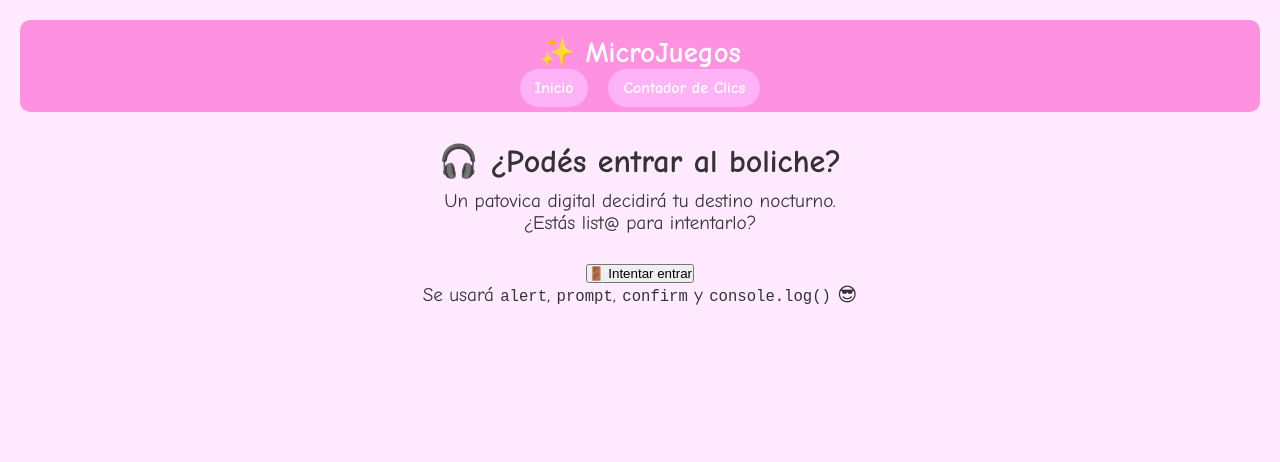
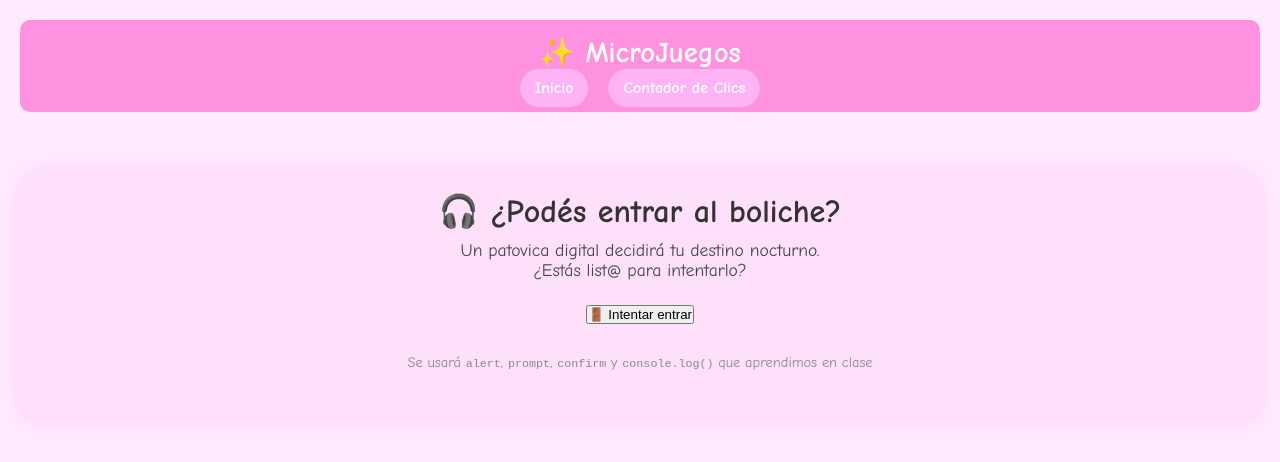
Before and after one commit to miruskitsa/microjuegos, a plain HTML site: page pages/club.html in a window 1280 px wide. Drawn offline with Linux system fonts and the light colour scheme.

Commit message:
agregando las xlases q me faltaba del css

```diff
--- a/pages/club.html
+++ b/pages/club.html
@@ -19,7 +19,7 @@
       <h2>🎧 ¿Podés entrar al boliche?</h2>
       <p class="subtexto">Un patovica digital decidirá tu destino nocturno.<br>¿Estás list@ para intentarlo?</p>
       <button id="boton-club" class="juego-btn">🚪 Intentar entrar</button>
-      <p class="nota">Se usará <code>alert</code>, <code>prompt</code>, <code>confirm</code> y <code>console.log()</code> 😎</p>
+      <p class="nota">Se usará <code>alert</code>, <code>prompt</code>, <code>confirm</code> y <code>console.log()</code> que aprendimos en clase</p>
     </section>
   </main>
 </body>
--- a/style.css
+++ b/style.css
@@ -95,3 +95,23 @@ main p {
 #boton-clic:active {
   transform: scale(0.95);
 }
+/* club */
+.club-container {
+  margin-top: 60px;
+  padding: 20px;
+  background-color: #ffe0fa;
+  border-radius: 20px;
+  box-shadow: 0 0 20px rgba(255, 102, 204, 0.2);
+}
+
+.subtexto {
+  font-size: 1.1em;
+  margin-bottom: 25px;
+  color: #444;
+}
+
+.nota {
+  margin-top: 30px;
+  font-size: 0.9em;
+  color: #888;
+}
```
